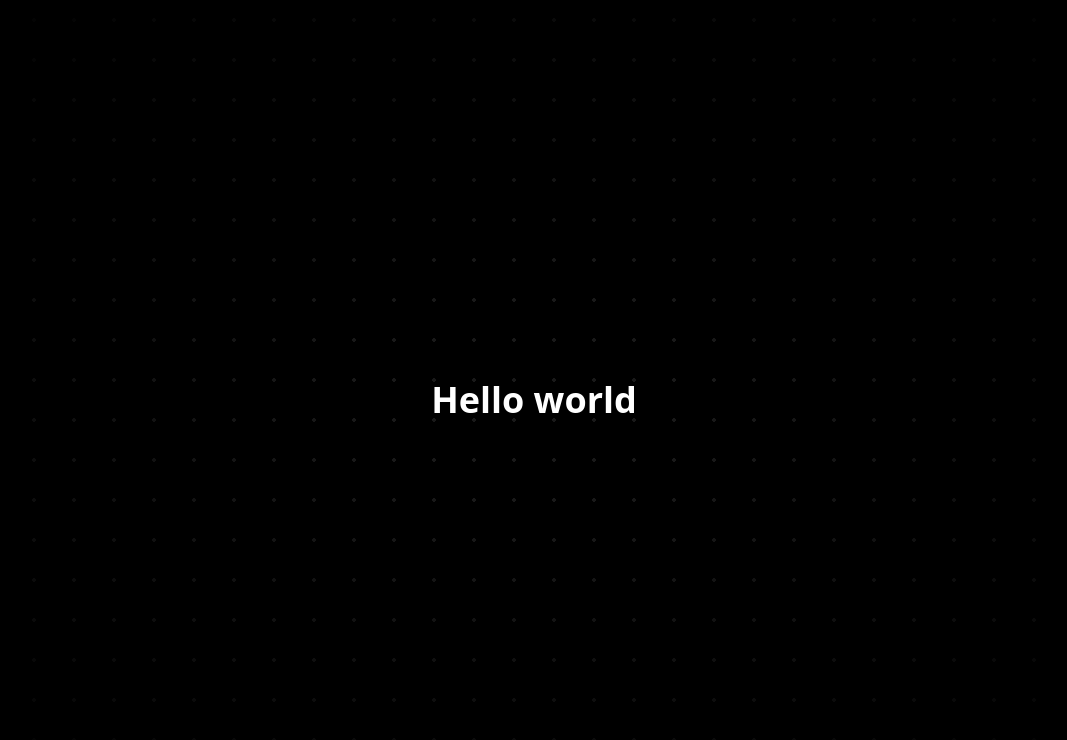
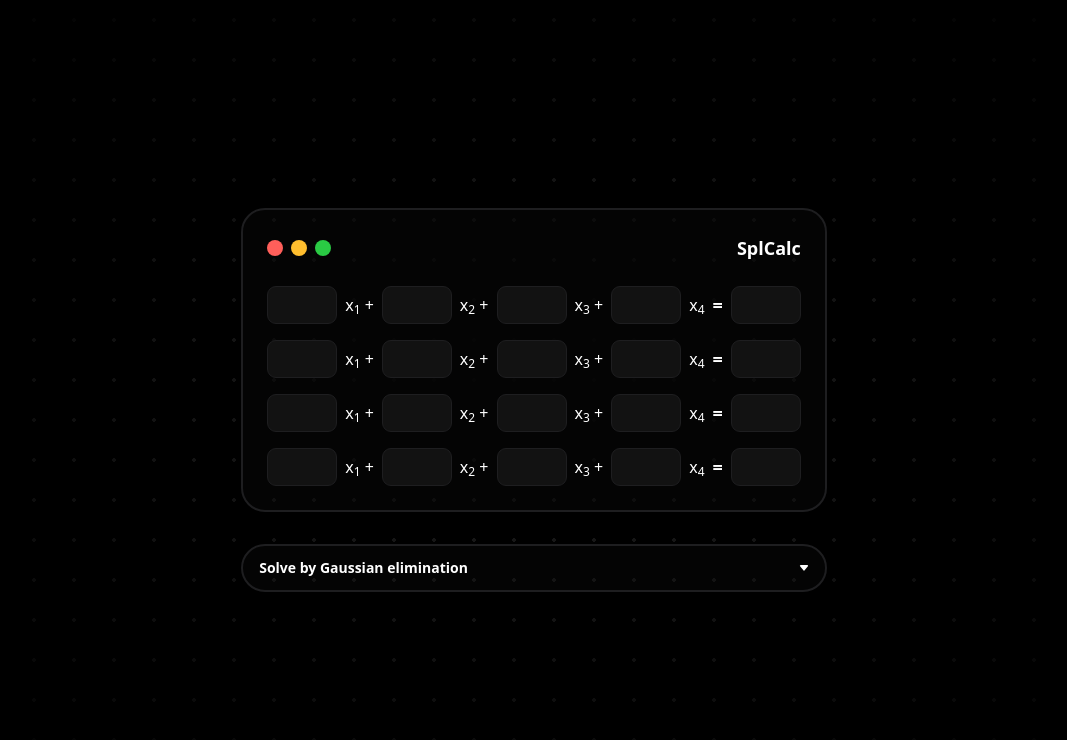
Before and after one commit to iniiferdi/caltriks, a Next.js app: page /splc in a window 1280 px wide. Shown: the top 740 px of the page, without its empty margins (106-1173 px from the left). Built offline with nearby package versions, Linux system fonts and the light colour scheme.

Commit message:
feat: enhance SplcPage with interactive equation input and selection menu

```diff
--- a/src/app/splc/page.js
+++ b/src/app/splc/page.js
@@ -2,13 +2,106 @@
 
 import { DotBackgroundDemo } from '@/components/BackgroundDots';
 import React from 'react';
+import { useState } from 'react';
+import { AnimatePresence, motion } from 'framer-motion';
+
+const metodeList = [
+    "Solve by Gaussian elimination",
+    "Solve by Gauss–Jordan elimination",
+    "Solve by Cramer's rule",
+    "Solve using the inverse matrix",
+];
 
 export default function SplcPage() {
+    const [isOpen, setIsOpen] = useState(false);
+    const [selectedLabel, setSelectedLabel] = useState(metodeList[0]);
+
+    const onSelect = (label) => {
+        setSelectedLabel(label);
+        setIsOpen(false);
+    };
+    const inputStyle =
+        "appearance-none [&::-webkit-outer-spin-button]:appearance-none [&::-webkit-inner-spin-button]:appearance-none " +
+        "bg-[#121212] border border-[#1E1E20] w-[70px] h-[38px] rounded-[9px] text-center text-white font-semibold " +
+        "focus:outline-none focus:ring-2 focus:ring-[#3a3a3d] transition-all duration-300 ease-in-out " +
+        "hover:border-[#3a3a3d] hover:shadow-sm focus:shadow-md";
+
     return (
-        <div className="overflow-hidden relative flex flex-col min-h-screen justify-center w-full items-center py-36 bg-black">
+        <div className="relative flex min-h-screen w-full items-center justify-center bg-black py-36 overflow-hidden">
             <DotBackgroundDemo />
 
-            <h1 className='text-4xl text-white font-bold mx-auto'>Hello world</h1>
+            <div className="flex flex-col gap-8 items-center pointer-events-auto w-full max-w-fit px-4 text-white">
+                <div className="bg-[rgba(128,120,120,0.03)] backdrop-blur-[100px] rounded-3xl p-6 w-full
+                    shadow-lg shadow-black/25 border-2 border-[#1E1E20]
+                    transition-all duration-300 transform hover:scale-[1.02] hover:shadow-2xl hover:shadow-black/35 hover:border-[#3E3E40]">
+
+                    {/* Header */}
+                    <div className="flex justify-between items-center mb-6">
+                        <div className="flex items-center space-x-2">
+                            <div className="w-4 h-4 bg-[#FF5F5A] rounded-full" />
+                            <div className="w-4 h-4 bg-[#FFBE2E] rounded-full" />
+                            <div className="w-4 h-4 bg-[#2ACA44] rounded-full" />
+                        </div>
+                        <span className="text-white text-lg font-semibold">SplCalc</span>
+                    </div>
+
+                    {/* System of Equations */}
+                    <div className="flex flex-col gap-4">
+                        {Array.from({ length: 4 }).map((_, rowIdx) => (
+                            <div key={rowIdx} className="flex items-center gap-2">
+                                {Array.from({ length: 4 }).map((_, colIdx) => (
+                                    <div className="flex items-center gap-2" key={colIdx}>
+                                        <input type="text" className={inputStyle} />
+                                        <span className="text-white font-medium">
+                                            x<sub>{colIdx + 1}</sub>{colIdx < 3 ? ' + ' : ''}
+                                        </span>
+
+                                    </div>
+                                ))}
+                                <span className="text-white text-lg font-semibold">=</span>
+                                <input type="text" className={inputStyle} />
+                            </div>
+                        ))}
+                    </div>
+
+
+                </div>
+
+                <div className="relative  text-sm w-full">
+                    <div
+                        className="w-full bg-[rgba(128,120,120,0.03)] backdrop-blur-[118.2px] flex justify-between items-center border-2 border-[#1E1E20] text-white font-semibold py-3 px-4 rounded-full text-center cursor-pointer"
+                        onClick={() => setIsOpen(!isOpen)}
+                    >
+                        {selectedLabel}
+                        <svg width="10" height="6" viewBox="0 0 10 6" fill="none">
+                            <path d="M4.80794 5.76953L1.09346 1.31215C0.659238 0.791085 1.02976 0 1.70803 0H8.29197C8.97024 0 9.34076 0.791085 8.90654 1.31215L5.19206 5.76953C5.09211 5.88947 4.90789 5.88947 4.80794 5.76953Z" fill="white" />
+                        </svg>
+                    </div>
+
+                    <AnimatePresence>
+                        {isOpen && (
+                            <motion.div
+                                initial={{ opacity: 0, y: -5 }}
+                                animate={{ opacity: 1, y: 0 }}
+                                exit={{ opacity: 0, y: -5 }}
+                                transition={{ duration: 0.2 }}
+                                className="absolute mt-2 w-full bg-[rgba(128,120,120,0.03)] backdrop-blur-[118.2px] border-2 border-[#1E1E20] rounded-xl shadow-md z-10"
+                            >
+                                {metodeList.map((label, index) => (
+                                    <div
+                                        key={index}
+                                        onClick={() => onSelect(label)}
+                                        className="flex items-center px-4 py-2 text-white hover:bg-[rgba(255,255,255,0.05)] cursor-pointer transition-colors"
+                                    >
+                                        <span>{label}</span>
+                                    </div>
+                                ))}
+                            </motion.div>
+                        )}
+                    </AnimatePresence>
+                </div>
+
+            </div>
         </div>
     );
 }
```
